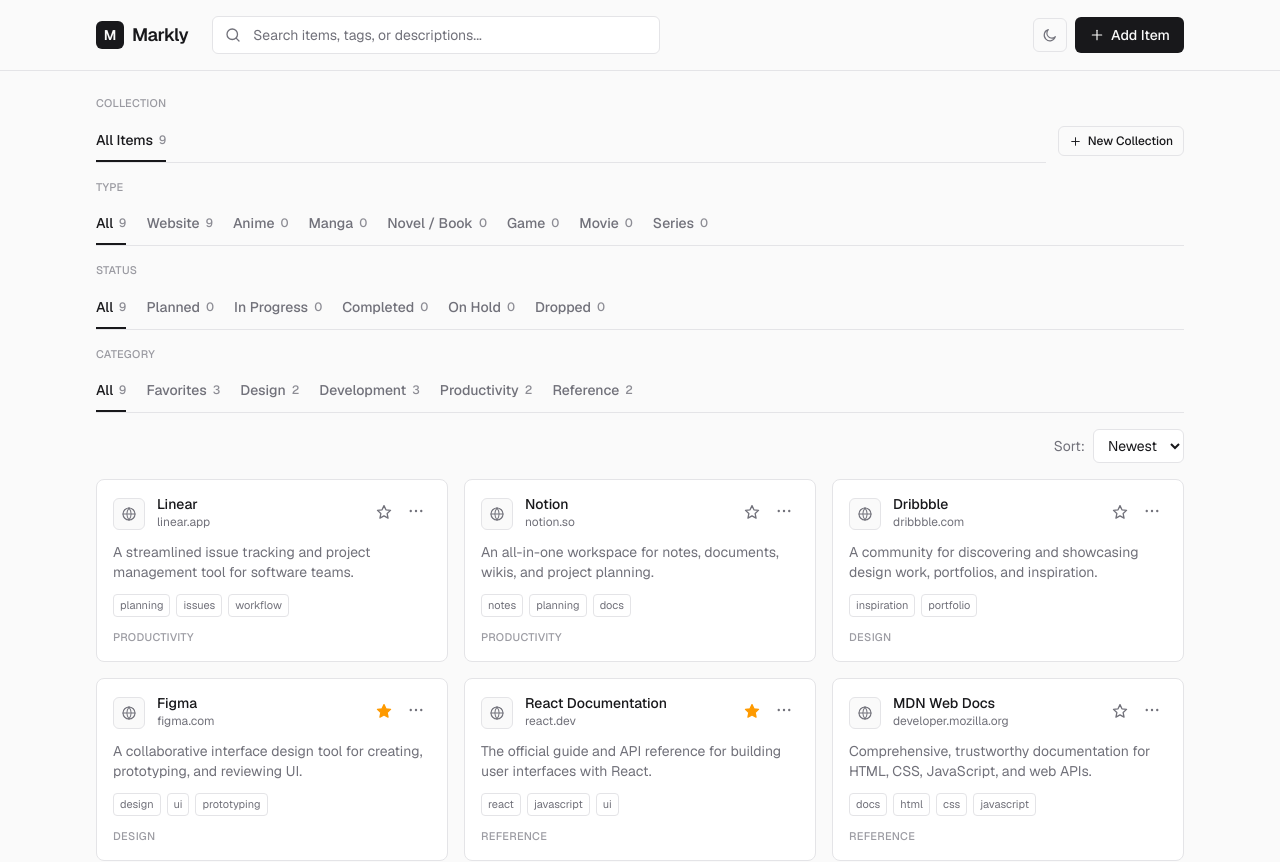
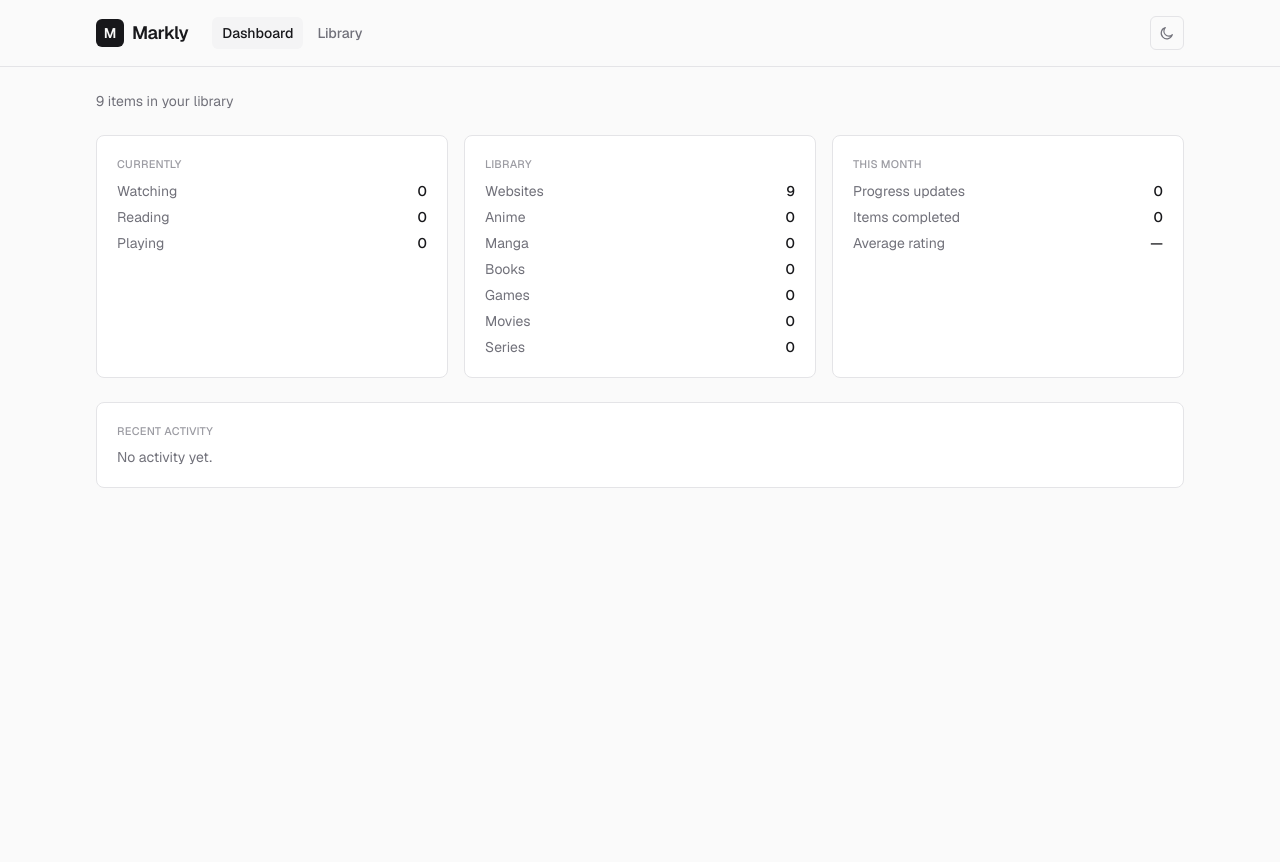
Before and after one commit to ShadaTaran/markly, a Next.js app: page / in a window 1280 px wide. Shown: the top 862 px of the page. After the commit the page ends 800 px from the top, so only its background shows below. Built offline with nearby package versions, Linux system fonts and the light colour scheme.

Commit message:
feat: add personal library dashboard

```diff
--- /dev/null
+++ b/src/app/library/page.tsx
@@ -0,0 +1,6 @@
+import { LibraryView } from "@/components/LibraryView";
+import { starterLibraryItems } from "@/data/library-items";
+
+export default function LibraryPage() {
+  return <LibraryView items={starterLibraryItems} />;
+}
--- a/src/app/page.tsx
+++ b/src/app/page.tsx
@@ -1,6 +1,6 @@
-import { LibraryDashboard } from "@/components/LibraryDashboard";
+import { DashboardView } from "@/components/DashboardView";
 import { starterLibraryItems } from "@/data/library-items";
 
 export default function Home() {
-  return <LibraryDashboard items={starterLibraryItems} />;
+  return <DashboardView items={starterLibraryItems} />;
 }
--- /dev/null
+++ b/src/components/DashboardView.tsx
@@ -0,0 +1,116 @@
+"use client";
+
+import { useMemo } from "react";
+import type { LibraryItem } from "@/types/library-item";
+import { Header } from "@/components/Header";
+import { useLibraryItems } from "@/hooks/useLibraryItems";
+import { useActivity } from "@/hooks/useActivity";
+import { getActivityDetail, formatRelativeTime } from "@/lib/activity-format";
+import { getCurrentlyTrackingCounts, getLibraryTypeCounts, getMonthlyStats } from "@/lib/stats";
+
+interface DashboardViewProps {
+  items: LibraryItem[];
+}
+
+const MAX_RECENT_ACTIVITY = 5;
+
+export function DashboardView({ items: initialItems }: DashboardViewProps) {
+  const activity = useActivity();
+  const library = useLibraryItems(initialItems, activity.logEvent);
+  const { items } = library;
+
+  const currentlyTracking = useMemo(() => getCurrentlyTrackingCounts(items), [items]);
+  const typeCounts = useMemo(() => getLibraryTypeCounts(items), [items]);
+  const monthlyStats = useMemo(() => getMonthlyStats(activity.events, items), [activity.events, items]);
+
+  const itemsById = useMemo(() => new Map(items.map((item) => [item.id, item])), [items]);
+  const recentActivity = useMemo(
+    () =>
+      activity.events
+        .filter((event) => event.type !== "item_added")
+        .slice(0, MAX_RECENT_ACTIVITY)
+        .map((event) => ({ event, item: itemsById.get(event.itemId) })),
+    [activity.events, itemsById],
+  );
+
+  return (
+    <div className="min-h-screen bg-background text-foreground">
+      <Header active="dashboard" />
+
+      <main className="mx-auto max-w-6xl space-y-6 px-4 py-6 sm:px-6 lg:px-8">
+        <p className="text-sm text-muted-foreground">
+          {items.length} item{items.length === 1 ? "" : "s"} in your library
+        </p>
+
+        <div className="grid gap-4 sm:grid-cols-3">
+          <StatCard
+            title="Currently"
+            rows={[
+              { label: "Watching", value: currentlyTracking.watching },
+              { label: "Reading", value: currentlyTracking.reading },
+              { label: "Playing", value: currentlyTracking.playing },
+            ]}
+          />
+
+          <StatCard title="Library" rows={typeCounts.map(({ label, count }) => ({ label, value: count }))} />
+
+          <StatCard
+            title="This Month"
+            rows={[
+              { label: "Progress updates", value: monthlyStats.progressUpdates },
+              { label: "Items completed", value: monthlyStats.itemsCompleted },
+              {
+                label: "Average rating",
+                value: monthlyStats.averageRating !== undefined ? monthlyStats.averageRating.toFixed(1) : "—",
+              },
+            ]}
+          />
+        </div>
+
+        <section className="rounded-lg border border-border bg-surface p-4 sm:p-5">
+          <h2 className="mb-2 text-[11px] font-medium uppercase tracking-wide text-muted-foreground/70">
+            Recent Activity
+          </h2>
+          {recentActivity.length === 0 ? (
+            <p className="text-sm text-muted-foreground">No activity yet.</p>
+          ) : (
+            <ul className="divide-y divide-border/60">
+              {recentActivity.map(({ event, item }) => (
+                <li key={event.id} className="py-1.5 first:pt-0 last:pb-0">
+                  <p className="text-xs text-muted-foreground">{item?.title ?? "Deleted item"}</p>
+                  <div className="flex flex-wrap items-baseline justify-between gap-x-3">
+                    <span className="text-sm text-foreground">{getActivityDetail(event, item)}</span>
+                    <span className="shrink-0 text-xs text-muted-foreground">
+                      {formatRelativeTime(event.timestamp)}
+                    </span>
+                  </div>
+                </li>
+              ))}
+            </ul>
+          )}
+        </section>
+      </main>
+    </div>
+  );
+}
+
+interface StatRow {
+  label: string;
+  value: number | string;
+}
+
+function StatCard({ title, rows }: { title: string; rows: StatRow[] }) {
+  return (
+    <div className="rounded-lg border border-border bg-surface p-4 sm:p-5">
+      <h2 className="mb-2 text-[11px] font-medium uppercase tracking-wide text-muted-foreground/70">{title}</h2>
+      <dl className="space-y-1.5">
+        {rows.map((row) => (
+          <div key={row.label} className="flex items-baseline justify-between gap-3">
+            <dt className="text-sm text-muted-foreground">{row.label}</dt>
+            <dd className="text-sm font-medium text-foreground">{row.value}</dd>
+          </div>
+        ))}
+      </dl>
+    </div>
+  );
+}
--- a/src/components/Header.tsx
+++ b/src/components/Header.tsx
@@ -1,14 +1,23 @@
+import Link from "next/link";
 import { SearchBar } from "@/components/SearchBar";
 import { ThemeToggle } from "@/components/ThemeToggle";
 import { PlusIcon } from "@/components/icons";
+import { cn } from "@/lib/utils";
 
 interface HeaderProps {
-  searchQuery: string;
-  onSearchQueryChange: (value: string) => void;
-  onAddItem: () => void;
+  active: "dashboard" | "library";
+  /** Only the Library view searches/adds items — omit these to get a bare header. */
+  searchQuery?: string;
+  onSearchQueryChange?: (value: string) => void;
+  onAddItem?: () => void;
 }
 
-export function Header({ searchQuery, onSearchQueryChange, onAddItem }: HeaderProps) {
+const NAV_ITEMS = [
+  { id: "dashboard", label: "Dashboard", href: "/" },
+  { id: "library", label: "Library", href: "/library" },
+] as const;
+
+export function Header({ active, searchQuery, onSearchQueryChange, onAddItem }: HeaderProps) {
   return (
     <header className="border-b border-border">
       <div className="mx-auto flex max-w-6xl flex-wrap items-center gap-x-6 gap-y-3 px-4 py-4 sm:px-6 lg:px-8">
@@ -19,12 +28,33 @@ export function Header({ searchQuery, onSearchQueryChange, onAddItem }: HeaderPr
           <span className="text-lg font-semibold tracking-tight">Markly</span>
         </div>
 
+        <nav aria-label="Primary" className="flex shrink-0 items-center gap-1">
+          {NAV_ITEMS.map((item) => (
+            <Link
+              key={item.id}
+              href={item.href}
+              aria-current={active === item.id ? "page" : undefined}
+              className={cn(
+                "rounded-md px-2.5 py-1.5 text-sm font-medium transition-colors",
+                active === item.id
+                  ? "bg-surface-hover text-foreground"
+                  : "text-muted-foreground hover:text-foreground",
+              )}
+            >
+              {item.label}
+            </Link>
+          ))}
+        </nav>
+
+        {onSearchQueryChange && (
           <div className="order-3 w-full sm:order-none sm:w-auto sm:max-w-md sm:flex-1">
-          <SearchBar value={searchQuery} onChange={onSearchQueryChange} />
+            <SearchBar value={searchQuery ?? ""} onChange={onSearchQueryChange} />
           </div>
+        )}
 
         <div className="ml-auto flex shrink-0 items-center gap-2">
           <ThemeToggle />
+          {onAddItem && (
             <button
               type="button"
               onClick={onAddItem}
@@ -33,6 +63,7 @@ export function Header({ searchQuery, onSearchQueryChange, onAddItem }: HeaderPr
               <PlusIcon width={16} height={16} />
               Add Item
             </button>
+          )}
         </div>
       </div>
     </header>
--- a/src/components/ItemDetailView.tsx
+++ b/src/components/ItemDetailView.tsx
@@ -40,7 +40,7 @@ function DetailShell({ children }: { children: React.ReactNode }) {
       <header className="border-b border-border">
         <div className="mx-auto flex max-w-4xl items-center gap-4 px-4 py-4 sm:px-6 lg:px-8">
           <Link
-            href="/"
+            href="/library"
             className="flex items-center gap-1.5 text-sm font-medium text-muted-foreground transition-colors hover:text-foreground focus-visible:outline-none focus-visible:ring-2 focus-visible:ring-accent/40"
           >
             <ArrowLeftIcon width={16} height={16} />
@@ -83,7 +83,7 @@ export function ItemDetailView({ itemId }: ItemDetailViewProps) {
             This item does not exist in your local Markly library.
           </p>
           <Link
-            href="/"
+            href="/library"
             className="mt-1 rounded-md border border-border px-3 py-1.5 text-sm font-medium text-foreground transition-colors hover:bg-surface-hover focus-visible:outline-none focus-visible:ring-2 focus-visible:ring-accent/40"
           >
             Back to Library
@@ -144,7 +144,7 @@ export function ItemDetailView({ itemId }: ItemDetailViewProps) {
     // markly.activity from growing unboundedly with dead references.
     activity.removeEventsForItem(itemId);
     setDeleteRequested(false);
-    router.push("/");
+    router.push("/library");
   }
 
   function handleToggleMembership(collectionId: string, checked: boolean) {
--- a/src/components/LibraryDashboard.tsx
+++ b/src/components/LibraryView.tsx
@@ -32,13 +32,13 @@ import {
 import { getStatusOptions, type StatusFilterValue } from "@/lib/tracking";
 import type { MetadataDetails } from "@/lib/metadata/types";
 
-interface LibraryDashboardProps {
+interface LibraryViewProps {
   items: LibraryItem[];
 }
 
 type CollectionDialogState = { mode: "create" } | { mode: "edit"; collection: Collection } | null;
 
-export function LibraryDashboard({ items: initialItems }: LibraryDashboardProps) {
+export function LibraryView({ items: initialItems }: LibraryViewProps) {
   const activity = useActivity();
   const library = useLibraryItems(initialItems, activity.logEvent);
   const { items } = library;
@@ -297,6 +297,7 @@ export function LibraryDashboard({ items: initialItems }: LibraryDashboardProps)
   return (
     <div className="min-h-screen bg-background text-foreground">
       <Header
+        active="library"
         searchQuery={searchQuery}
         onSearchQueryChange={setSearchQuery}
         onAddItem={handleOpenAddDialog}
--- /dev/null
+++ b/src/lib/stats.ts
@@ -0,0 +1,88 @@
+import type { LibraryItem, MediaItem, SupportedItemType } from "@/types/library-item";
+import type { ActivityEvent } from "@/types/activity";
+import { SUPPORTED_ITEM_TYPES } from "@/types/library-item";
+import { isMediaItem } from "@/lib/item-detail";
+
+/** Short plural labels for the Overview's per-type breakdown — distinct from ITEM_TYPE_LABELS, which are singular and used in forms/filters. */
+export const OVERVIEW_TYPE_LABELS: Record<SupportedItemType, string> = {
+  website: "Websites",
+  anime: "Anime",
+  manga: "Manga",
+  novel: "Books",
+  game: "Games",
+  movie: "Movies",
+  series: "Series",
+};
+
+export interface LibraryTypeCount {
+  type: SupportedItemType;
+  label: string;
+  count: number;
+}
+
+/** Always lists every supported type, even at zero, so the breakdown doesn't jump around as the library grows. */
+export function getLibraryTypeCounts(items: LibraryItem[]): LibraryTypeCount[] {
+  return SUPPORTED_ITEM_TYPES.map((type) => ({
+    type,
+    label: OVERVIEW_TYPE_LABELS[type],
+    count: items.filter((item) => item.type === type).length,
+  }));
+}
+
+export interface CurrentlyTrackingCounts {
+  watching: number;
+  reading: number;
+  playing: number;
+}
+
+/** Groups in_progress media by the verb that matches how the user thinks about it, not by raw type. */
+export function getCurrentlyTrackingCounts(items: LibraryItem[]): CurrentlyTrackingCounts {
+  const mediaItems = items.filter(isMediaItem);
+  const countInProgress = (types: ReadonlyArray<MediaItem["type"]>) =>
+    mediaItems.filter((item) => types.includes(item.type) && item.status === "in_progress").length;
+
+  return {
+    watching: countInProgress(["anime", "series"]),
+    reading: countInProgress(["manga", "novel"]),
+    playing: countInProgress(["game"]),
+  };
+}
+
+function isSameMonth(iso: string, reference: Date): boolean {
+  const date = new Date(iso);
+  return date.getFullYear() === reference.getFullYear() && date.getMonth() === reference.getMonth();
+}
+
+export interface MonthlyStats {
+  progressUpdates: number;
+  itemsCompleted: number;
+  /** Average of current ratings for items rated at least once this month; undefined if none. */
+  averageRating: number | undefined;
+}
+
+/** Everything here is derived from the activity log, so it reflects real user actions rather than current item state alone. */
+export function getMonthlyStats(events: ActivityEvent[], items: LibraryItem[], now: Date = new Date()): MonthlyStats {
+  const thisMonthEvents = events.filter((event) => isSameMonth(event.timestamp, now));
+
+  const progressUpdates = thisMonthEvents.filter((event) => event.type === "progress_updated").length;
+
+  const completedItemIds = new Set(
+    thisMonthEvents
+      .filter((event) => event.type === "status_updated" && event.newValue === "completed")
+      .map((event) => event.itemId),
+  );
+
+  const ratedItemIds = new Set(
+    thisMonthEvents
+      .filter((event) => event.type === "rating_updated" && event.newValue !== undefined)
+      .map((event) => event.itemId),
+  );
+
+  const ratings: number[] = [];
+  items.filter(isMediaItem).forEach((item) => {
+    if (ratedItemIds.has(item.id) && item.rating !== undefined) ratings.push(item.rating);
+  });
+  const averageRating = ratings.length > 0 ? ratings.reduce((sum, value) => sum + value, 0) / ratings.length : undefined;
+
+  return { progressUpdates, itemsCompleted: completedItemIds.size, averageRating };
+}
```
Lines whose indentation alone changed are shown as unchanged.
